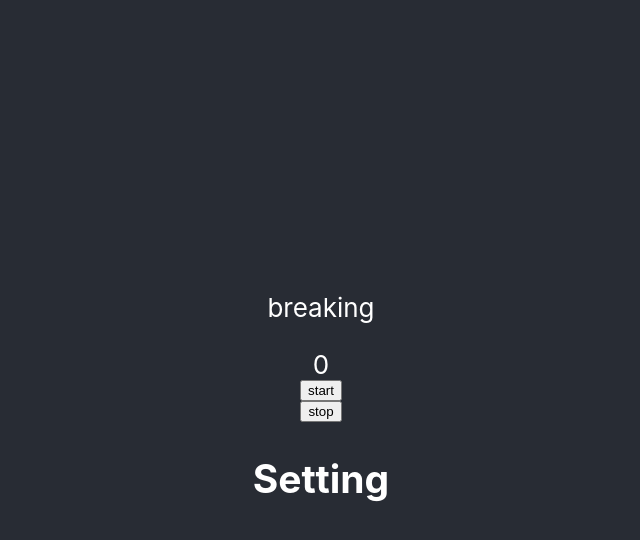
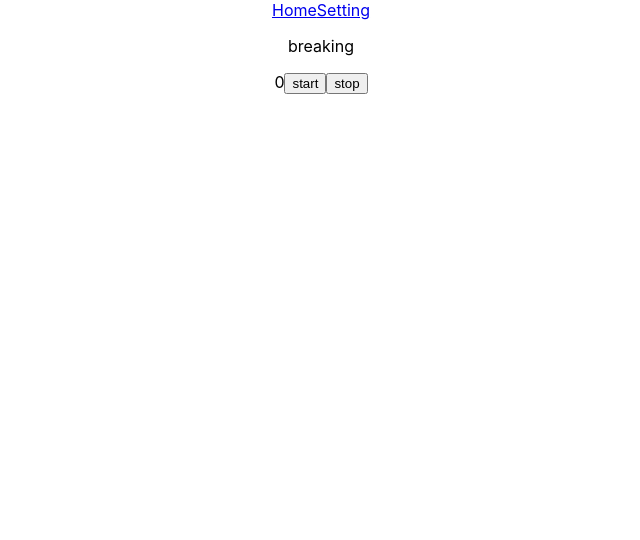
Before and after one commit to yayoc/tomato, a React (Create React App) app: page / in a window 1280 px wide. Shown: the top 540 px of the page, without its empty margins (319-959 px from the left). Built offline with nearby package versions, Linux system fonts and the light colour scheme.

Commit message:
Add react-router for routings

```diff
--- a/package.json
+++ b/package.json
@@ -9,6 +9,7 @@
     "@types/react-dom": "16.8.2",
     "react": "^16.8.3",
     "react-dom": "^16.8.3",
+    "react-router-dom": "^4.3.1",
     "react-scripts": "2.1.5",
     "typescript": "3.3.3333"
   },
@@ -26,5 +27,8 @@
     "not dead",
     "not ie <= 11",
     "not op_mini all"
-  ]
+  ],
+  "devDependencies": {
+    "@types/react-router-dom": "^4.3.1"
+  }
 }
--- a/src/app/App.tsx
+++ b/src/app/App.tsx
@@ -1,4 +1,5 @@
 import React, { Component } from "react";
+import { BrowserRouter as Router, Route, Link } from "react-router-dom";
 import "./App.css";
 import { HomeContainer } from "./home/HomeContainer";
 import { SettingContainer } from "./setting/SettingContainer";
@@ -6,12 +7,16 @@ import { SettingContainer } from "./setting/SettingContainer";
 class App extends Component {
   render() {
     return (
-      <div className="App">
-        <header className="App-header">
-          <HomeContainer />
-          <SettingContainer />
-        </header>
-      </div>
+      <Router>
+        <div className="App">
+          <nav>
+            <Link to="/">Home</Link>
+            <Link to="/setting">Setting</Link>
+          </nav>
+          <Route path="/" exact component={HomeContainer} />
+          <Route path="/setting" component={SettingContainer} />
+        </div>
+      </Router>
     );
   }
 }
```
Also changed, not shown: 1 other file (tests, documents, lock files or other folders).
